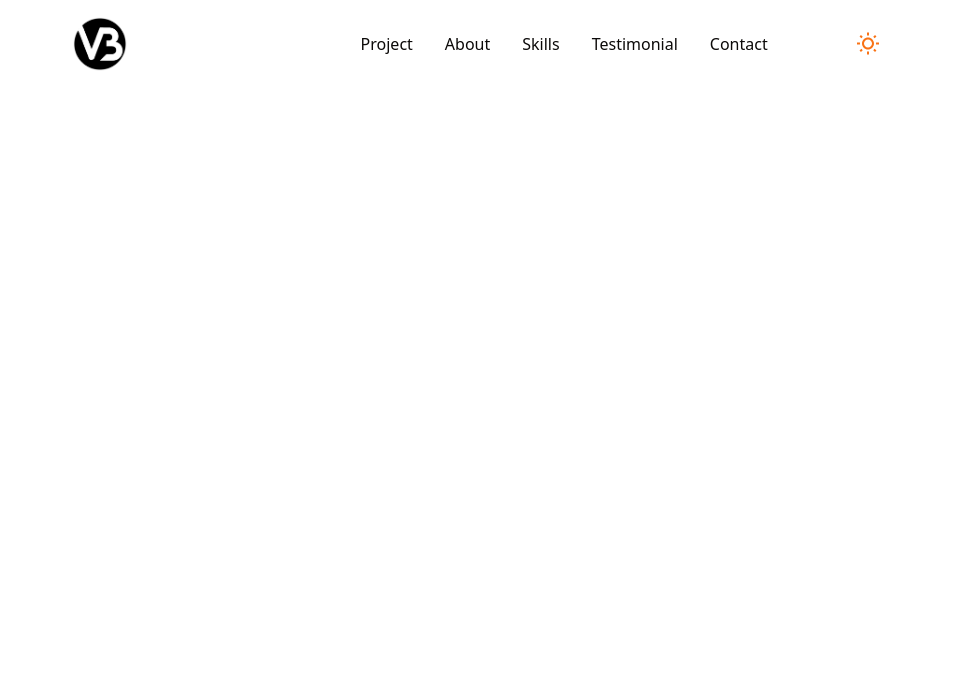
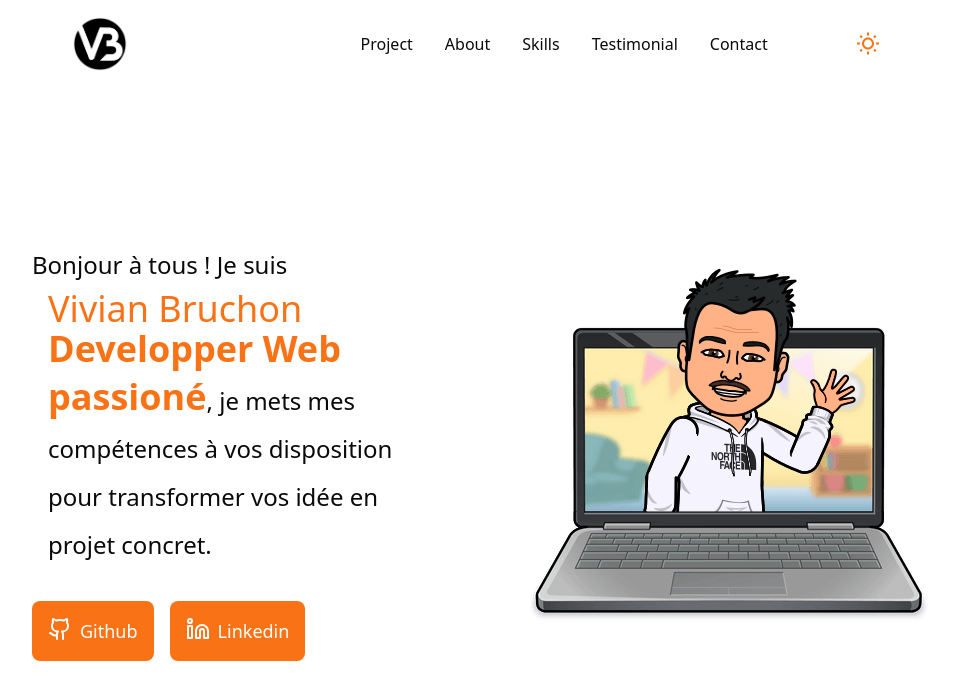
Before and after one commit to vbruchon/portoflio, a React (Vite) app: page / in a window 1280 px wide. Shown: the top 700 px of the page, without its empty margins (160-1116 px from the left). Built offline with nearby package versions, Linux system fonts and the light colour scheme.

Commit message:
Create Hero

```diff
--- a/src/App.tsx
+++ b/src/App.tsx
@@ -1,10 +1,16 @@
 import { Header } from "./components/features/header/Header";
+import { Hero } from "./components/features/hero/Hero";
 import { ThemeProvider } from "./components/theme/ThemeProvider";
 
 function App() {
   return (
     <ThemeProvider>
       <Header />
+      <body>
+        <main className="mx-[5%] md:mx-[10%] xl:mx-[15%]">
+          <Hero />
+        </main>
+      </body>
     </ThemeProvider>
   );
 }
--- /dev/null
+++ b/src/components/features/hero/ButtonSection.tsx
@@ -0,0 +1,23 @@
+import { Github, Linkedin } from "lucide-react";
+
+const ButtonSection = () => {
+  const socialNetworks = [
+    { name: "Github", link: "", icon: <Github /> },
+    { name: "Linkedin", link: "", icon: <Linkedin /> },
+  ];
+  return (
+    <div className="flex justify-center gap-4 md:justify-start">
+      {socialNetworks.map((socialNetwork) => (
+        <a
+          key={socialNetwork.name}
+          href={socialNetwork.link}
+          className="flex p-4 text-lg font-medium text-white rounded-lg gap-x-2 bg-primary"
+        >
+          {socialNetwork.icon} {socialNetwork.name}
+        </a>
+      ))}
+    </div>
+  );
+};
+
+export default ButtonSection;
--- /dev/null
+++ b/src/components/features/hero/Hero.tsx
@@ -0,0 +1,17 @@
+import HiSection from "./HiSection";
+import Me from "./Me";
+
+export type HeroProps = {
+  // TODO: Add your props here
+};
+
+export const Hero = () => {
+  return (
+    <div className="flex flex-col items-center justify-center h-screen gap-12">
+      <div className="lg:flex lg:flex-row-reverse">
+        <Me />
+        <HiSection />
+      </div>
+    </div>
+  );
+};
--- /dev/null
+++ b/src/components/features/hero/HiSection.tsx
@@ -0,0 +1,26 @@
+import ButtonSection from "./ButtonSection";
+
+const HiSection = () => {
+  return (
+    <div className="">
+      <p className="text-xl leading-relaxed md:text-2xl md:leading-loose xl:w-3/4">
+        Bonjour à tous ! Je suis <br />
+        <div className="ml-4">
+          <h1 className="text-4xl font-medium text-primary">Vivian Bruchon</h1>
+          <p>
+            <span className="text-4xl font-black text-primary">
+              Developper Web passioné
+            </span>
+            , je mets mes compétences à vos disposition pour transformer vos
+            idée en projet concret.
+          </p>
+        </div>
+      </p>
+      <div className="mt-8">
+        <ButtonSection />
+      </div>
+    </div>
+  );
+};
+
+export default HiSection;
--- /dev/null
+++ b/src/components/features/hero/Me.tsx
@@ -0,0 +1,10 @@
+const Me = () => {
+  return (
+    <img
+      src="src/assets/me.png"
+      className="w-4/6 mx-auto mb-16 md:w-3/6 xl:w-3/6"
+    />
+  );
+};
+
+export default Me;
```
Also changed, not shown: src/assets/me.png (added).
